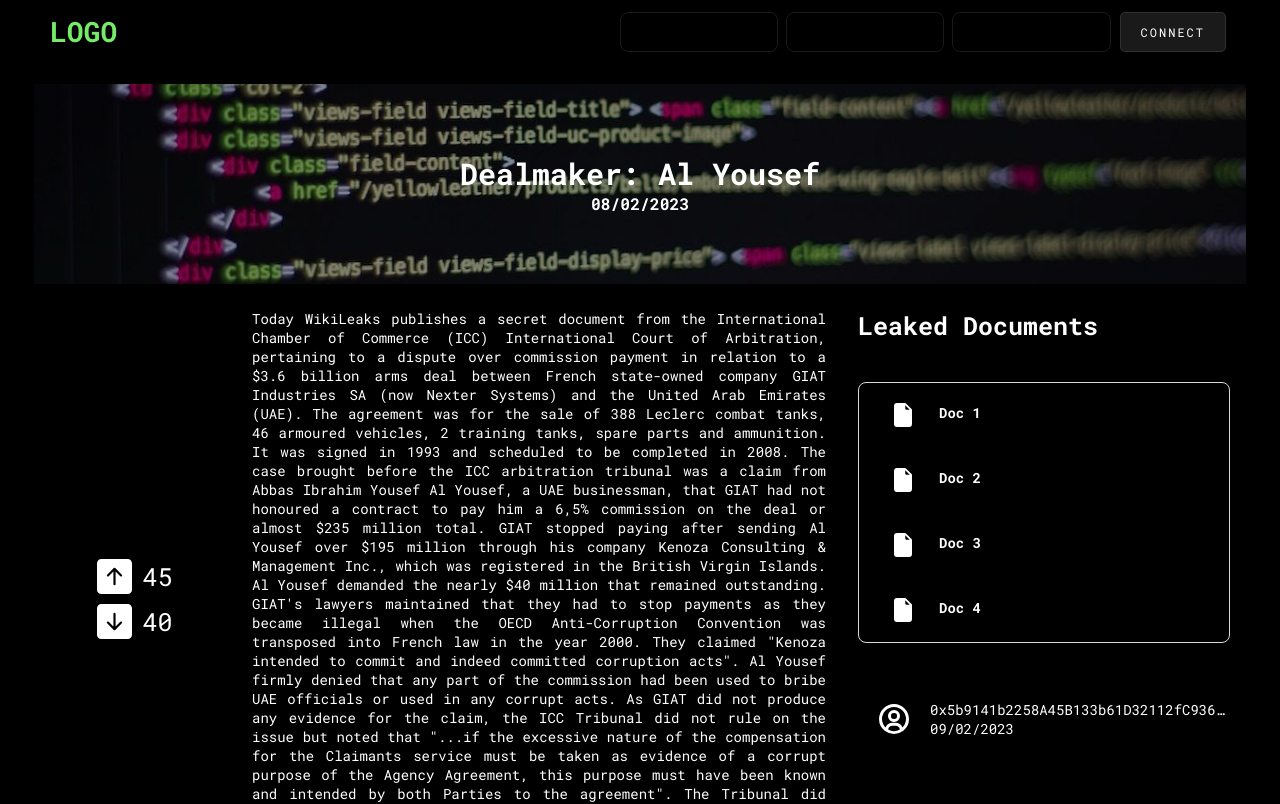
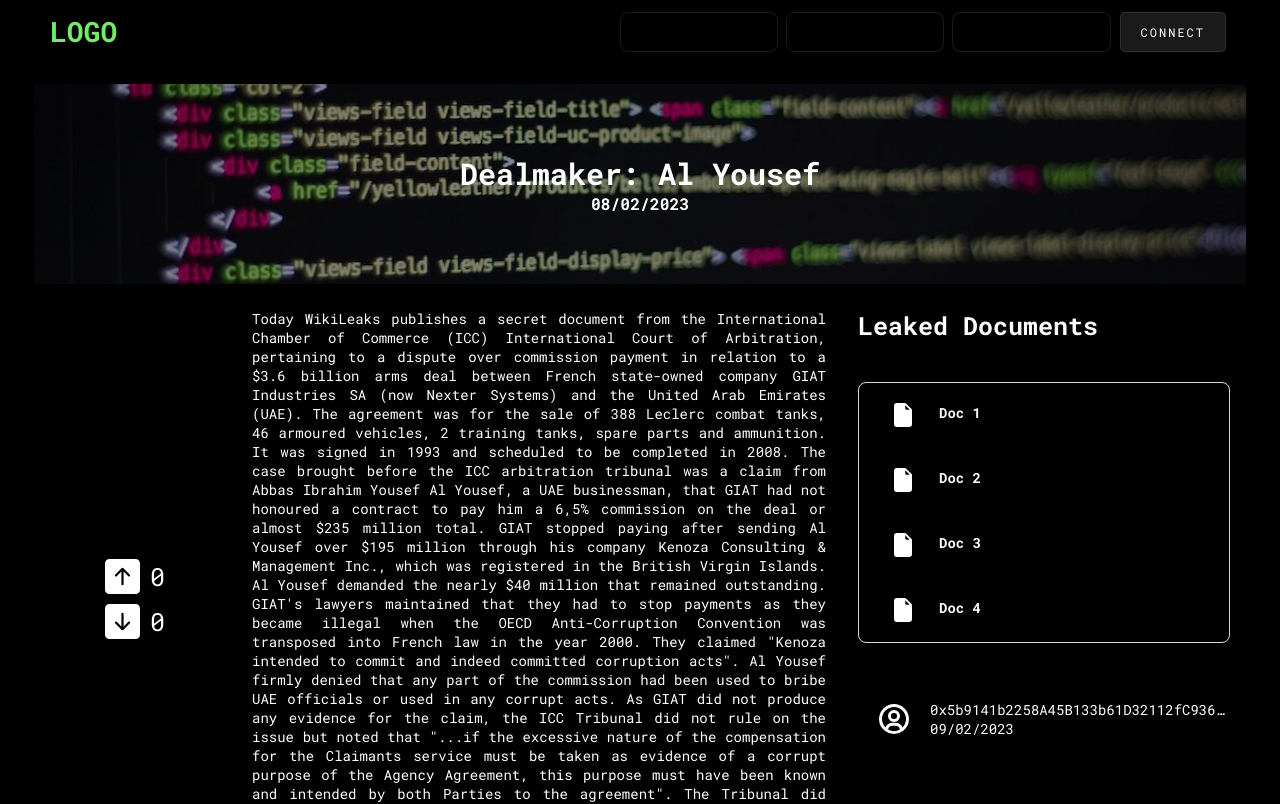
Before and after one commit to Perfectus-Technology-Limited/whistleblower-frontend, a Next.js app: page /leaks/1 in a window 1280 px wide. Shown: the top 804 px of the page. Built offline with nearby package versions, Linux system fonts and the light colour scheme.

Commit message:
like counter functions added

```diff
--- a/src/pages/leaks/[slug].js
+++ b/src/pages/leaks/[slug].js
@@ -4,14 +4,18 @@
 import IconBxUserCircle from "@/utils/IconBxUserCircle";
 import { Avatar, Col, Row } from "antd";
 import { Empty } from "antd";
+import { useState } from "react";
 
 export default function Details() {
+  const [like, setLike] = useState(0);
+  const [dislike, setDislike] = useState(0);
+
   const IncreeseHandle = () => {
-    console.log("increese");
+    setLike(like + 1);
   };
 
   const DecreeseHandle = () => {
-    console.log("decreese");
+    setDislike(dislike + 1);
   };
 
   return (
@@ -52,7 +56,7 @@
                   style={{ cursor: "pointer" }}
                 />
               </div>
-              <div style={{ fontSize: "25px", marginLeft: "10px" }}>45</div>
+              <div style={{ fontSize: "25px", marginLeft: "10px" }}>{like}</div>
             </div>
             <div
               style={{
@@ -69,7 +73,9 @@
                   style={{ cursor: "pointer" }}
                 />
               </div>
-              <div style={{ fontSize: "25px", marginLeft: "10px" }}>40</div>
+              <div style={{ fontSize: "25px", marginLeft: "10px" }}>
+                {dislike}
+              </div>
             </div>
           </div>
         </Col>
```
